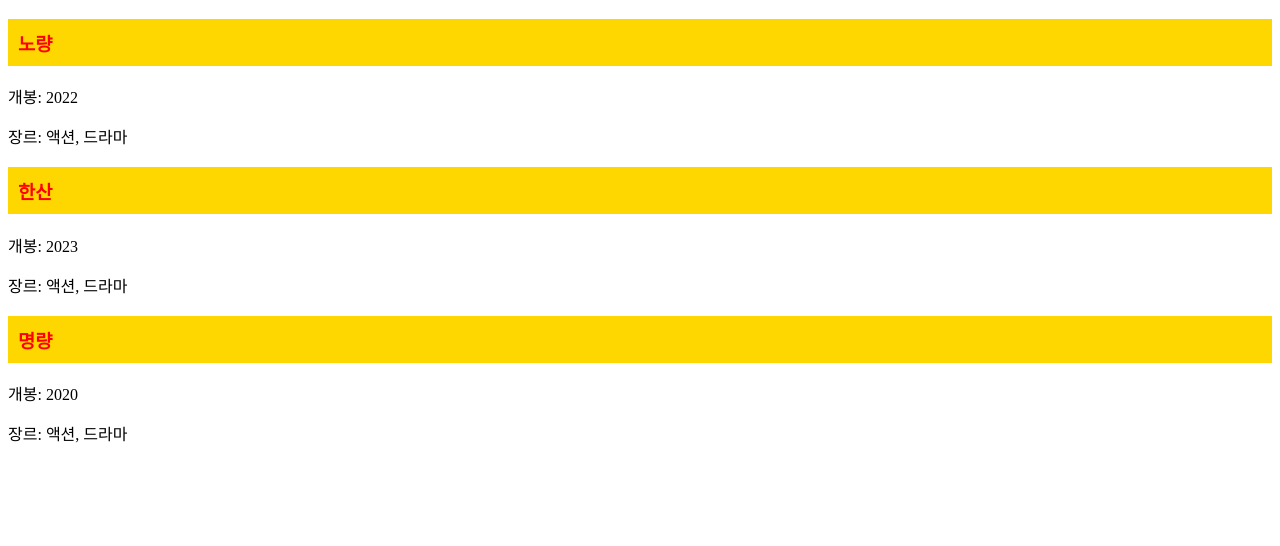
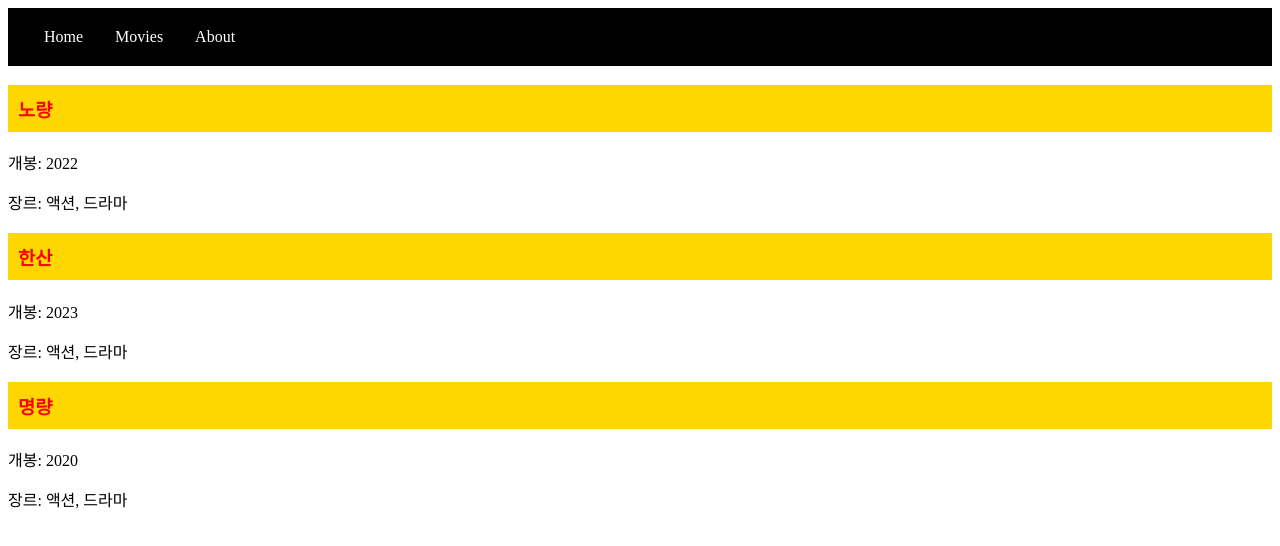
Before and after one commit to cyheo/app-vue, a Vue app: page / in a window 1280 px wide. Shown: the top 546 px of the page. Built offline with nearby package versions, Linux system fonts and the light colour scheme.

Commit message:
change NavBar

```diff
--- a/src/App.vue
+++ b/src/App.vue
@@ -1,12 +1,12 @@
 <template>
-  <!-- <NavBar /> -->
+  <NaviBar />
   <MovieDisp :data="data" />
 </template>
 
 <script>
   import data from './assets/movies'
   import MoviInfo from './components/MovieInfo.vue';
-  //import NavBar from './components/NavBar.vue';
+  import NaviBar from './components/NaviBar.vue';
 
   export default {
     name: 'App',
@@ -17,7 +17,7 @@
       }
     },
     components : {
-      //NavBar: NavBar,
+      NaviBar: NaviBar,
       MovieDisp: MoviInfo,
     }
 
--- /dev/null
+++ b/src/components/NaviBar.vue
@@ -0,0 +1,29 @@
+<template>
+    <nav class="navbar">
+        <a href="#">Home</a>
+        <a href="#">Movies</a>
+        <a href="#">About</a>
+    </nav>
+</template>
+
+<script>
+export default {
+    name: "NaviBarComponent",
+    props: {
+        data: String
+    }
+}
+</script>
+
+<style>
+    .navbar {
+        background: #000;
+        padding: 20px;
+    }
+
+    .navbar a {
+        color: #fff;
+        text-decoration: none;
+        padding: 1em;
+    }
+</style>
```
Also changed, not shown: jsconfig.json (line endings or trailing spaces).
